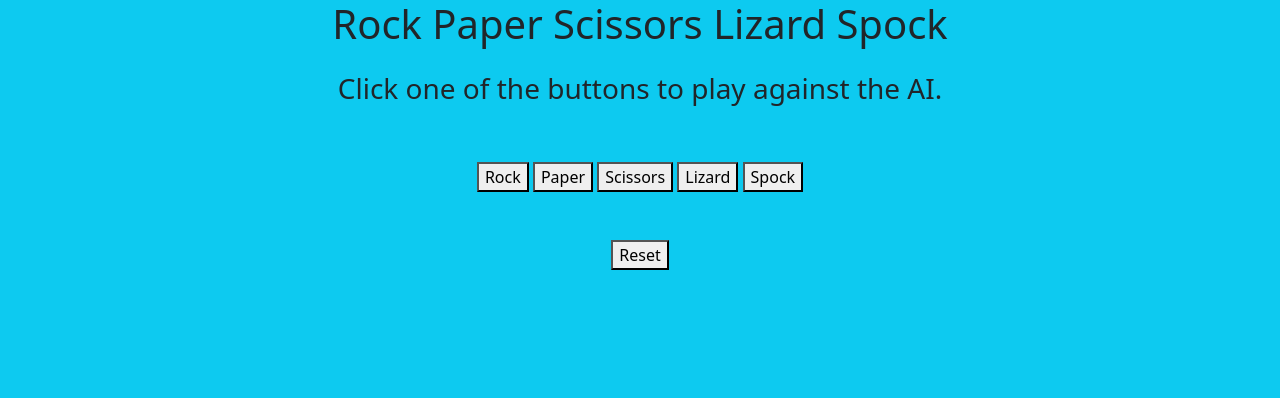
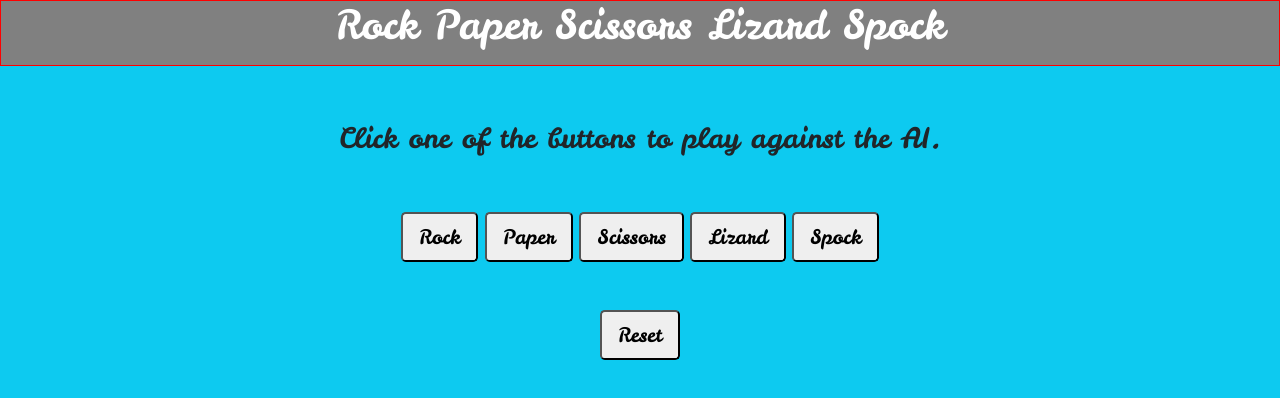
Before and after one commit to AaronDenHond/Rock-paper-scissors-lizard-spock, a plain HTML site: page index.html in a window 1280 px wide. Drawn offline with nearby package versions, Linux system fonts and the light colour scheme.

Commit message:
added custom css and some bootstrap changes

```diff
--- a/index.html
+++ b/index.html
@@ -5,9 +5,12 @@
     <meta http-equiv="X-UA-Compatible" content="IE=edge">
     <meta name="viewport" content="width=device-width, initial-scale=1.0">
     <title>Document</title>
-    <link rel="stylesheet" type="text/css" href="style.css">
+
     <link href="https://cdn.jsdelivr.net/npm/bootstrap@5.0.0-beta3/dist/css/bootstrap.min.css" rel="stylesheet"
         integrity="sha384-eOJMYsd53ii+scO/bJGFsiCZc+5NDVN2yr8+0RDqr0Ql0h+rP48ckxlpbzKgwra6" crossorigin="anonymous">
+    <link rel="stylesheet" type="text/css" href="style.css">
+    <link rel="preconnect" href="https://fonts.gstatic.com">
+<link href="https://fonts.googleapis.com/css2?family=Leckerli+One&display=swap" rel="stylesheet">
 
 </head>
 
@@ -15,26 +18,26 @@
     <div class="container-fluid">
         <div class="row text-center">
             <h1 class="col pb-3">Rock Paper Scissors Lizard Spock</h1>
-            <h3 class="pb-5">Click one of the buttons to play against the AI.</h3>
+            <h3 class="py-5">Click one of the buttons to play against the AI.</h3>
         </div>
         <div class="row">
             <div class="col-lg-12 text-center">
-                <button type="button" id="rock">Rock</button>
-                <button type="button" id="paper">Paper</button>
-                <button type="button" id="scissors">Scissors</button>
-                <button type="button" id="lizard">Lizard</button>
-                <button type="button" id="spock">Spock</button>
+                <button type="button" class="btn-lg" id="rock">Rock</button>
+                <button type="button" class="btn-lg" id="paper">Paper</button>
+                <button type="button" class="btn-lg" id="scissors">Scissors</button>
+                <button type="button" class="btn-lg" id="lizard">Lizard</button>
+                <button type="button" class="btn-lg" id="spock">Spock</button>
             </div>
             <div class="col-lg-12 text-center pt-5">
-                <button type="button" id="reset">Reset</button>
+                <button type="button" class="btn-lg" id="reset">Reset</button>
             </div>
         </div>
 
         <div class="row my-5 text-center">
             <div class="col">
-                <div id="playerChoice"></div>
-                <div id="computerChoice"></div>
-                <div id="message" class="py-5"></div>
+                <div class="playertext" id="playerChoice"></div>
+                <div class="computertext" id="computerChoice"></div>
+                <div class="messagetext" id="message" class="py-5"></div>
             </div>
             <script src="script.js"></script>
         </div>
--- a/style.css
+++ b/style.css
@@ -0,0 +1,24 @@
+body {
+    font-family: 'Leckerli One', cursive;
+
+}
+
+
+
+h1 {
+    color: white;
+    border:1px solid red;
+    background-color: grey;
+}
+
+h3 {
+
+margin-top: 50%;
+display: block;
+
+}
+
+.playertext, .computertext, .messagetext {
+
+    font-size: 150%;
+}
```
